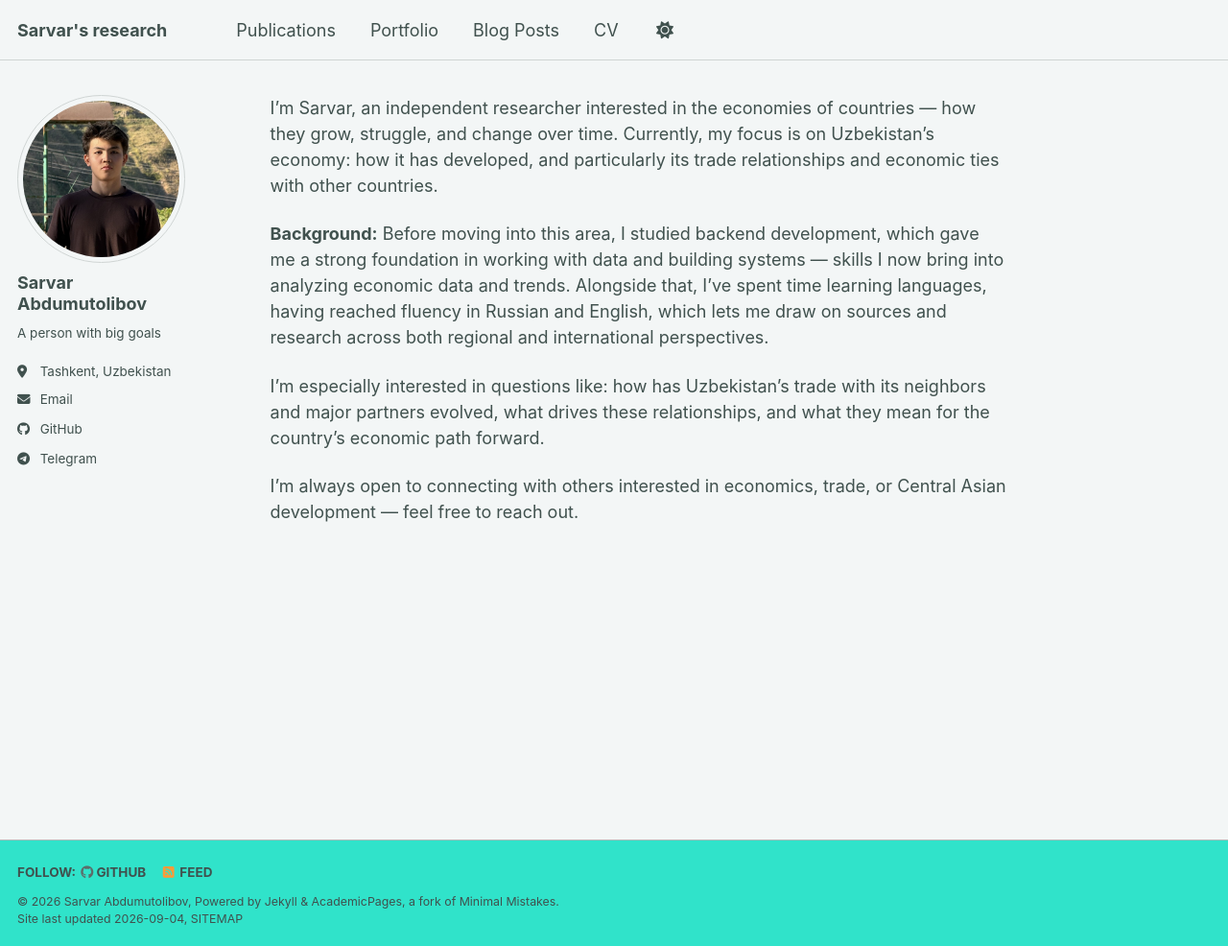
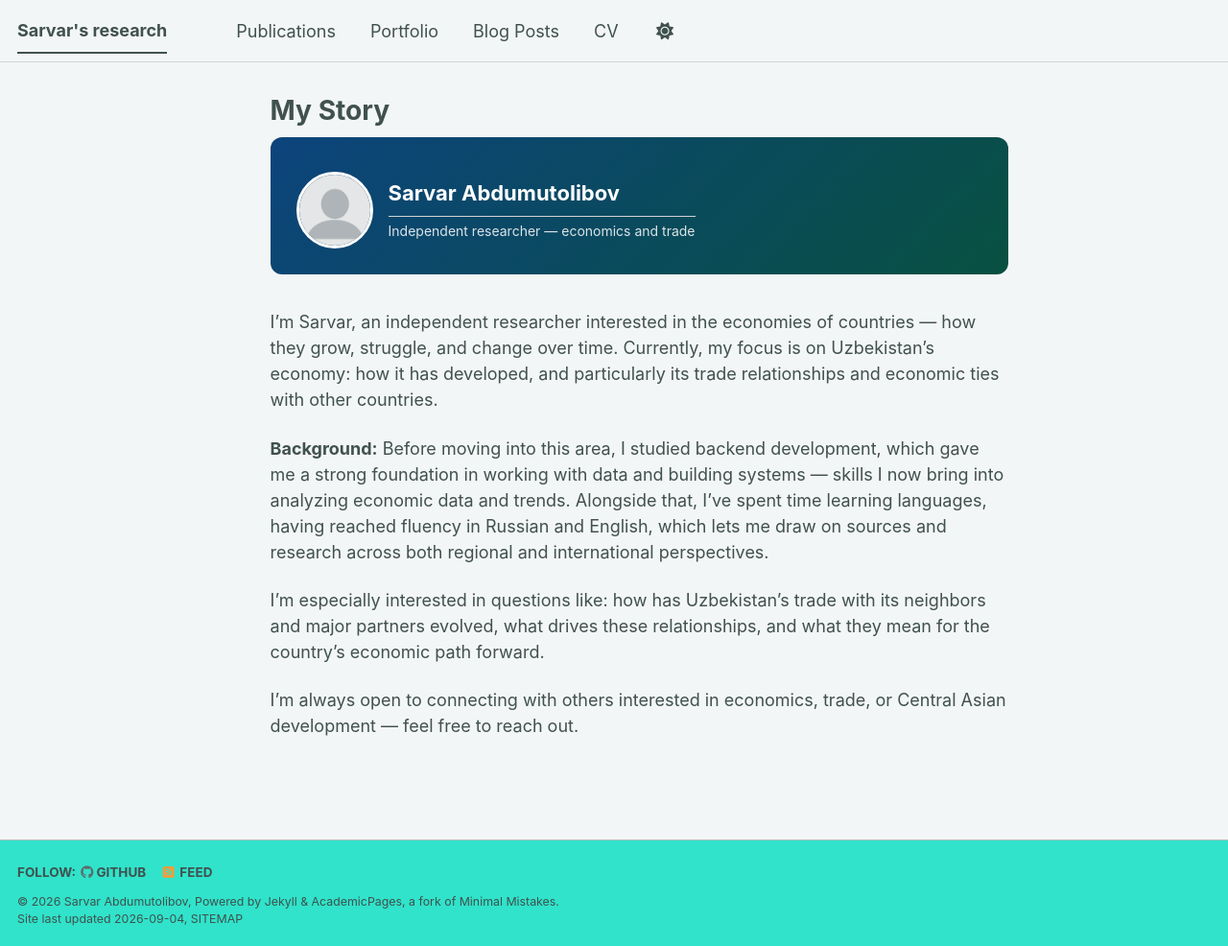
Before and after one commit to sa1rvar/sa1rvar, a Jekyll site: the page built from _pages/about.md, in a window 1280 px wide and 986 px high. Shown: the whole window at 96% size. Built offline with Jekyll 4.4.1, drawn with Linux system fonts in a browser that asks for light colours; a style sheet for code colours, icons or effects is not loaded; part of the change alters nothing that is shown.

```diff
--- a/_pages/about.md
+++ b/_pages/about.md
@@ -1,6 +1,12 @@
 ---
 permalink: /
 title: " My Story "
+author_profile: false
+redirect_from:
+  - /about/
+  - /about.html
+---
+
 <div style="background: linear-gradient(135deg, #0C447C, #085041); border-radius: 12px; padding: 2rem 1.5rem 1.5rem; margin-bottom: 2rem; position: relative;">
   <div style="display: flex; align-items: center; gap: 16px;">
     <img src="/images/profile.png" style="width: 80px; height: 80px; border-radius: 50%; border: 3px solid white; object-fit: cover;">
@@ -10,11 +16,6 @@ title: " My Story "
     </div>
   </div>
 </div>
-author_profile: false
-redirect_from:
-  - /about/
-  - /about.html
----
 
 I'm Sarvar, an independent researcher interested in the economies of countries — how they grow, struggle, and change over time. Currently, my focus is on Uzbekistan's economy: how it has developed, and particularly its trade relationships and economic ties with other countries.
 
```
